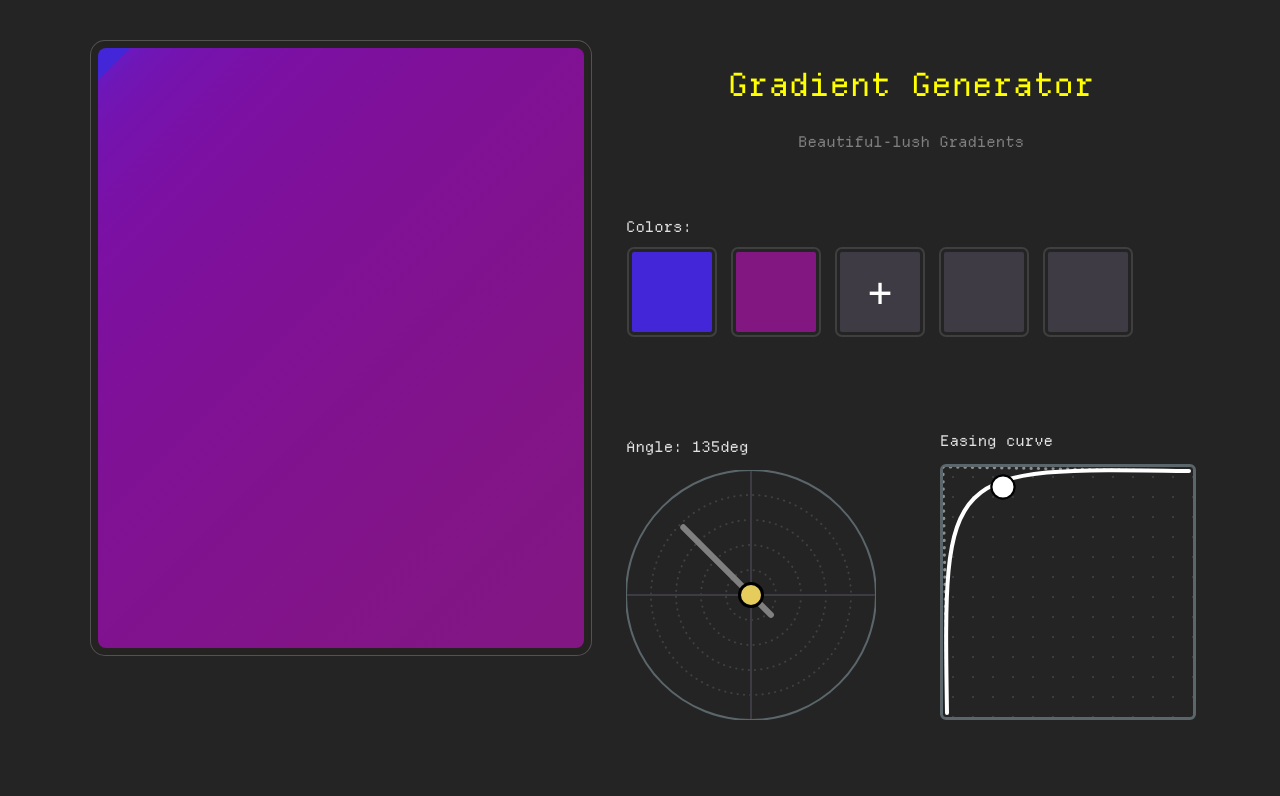
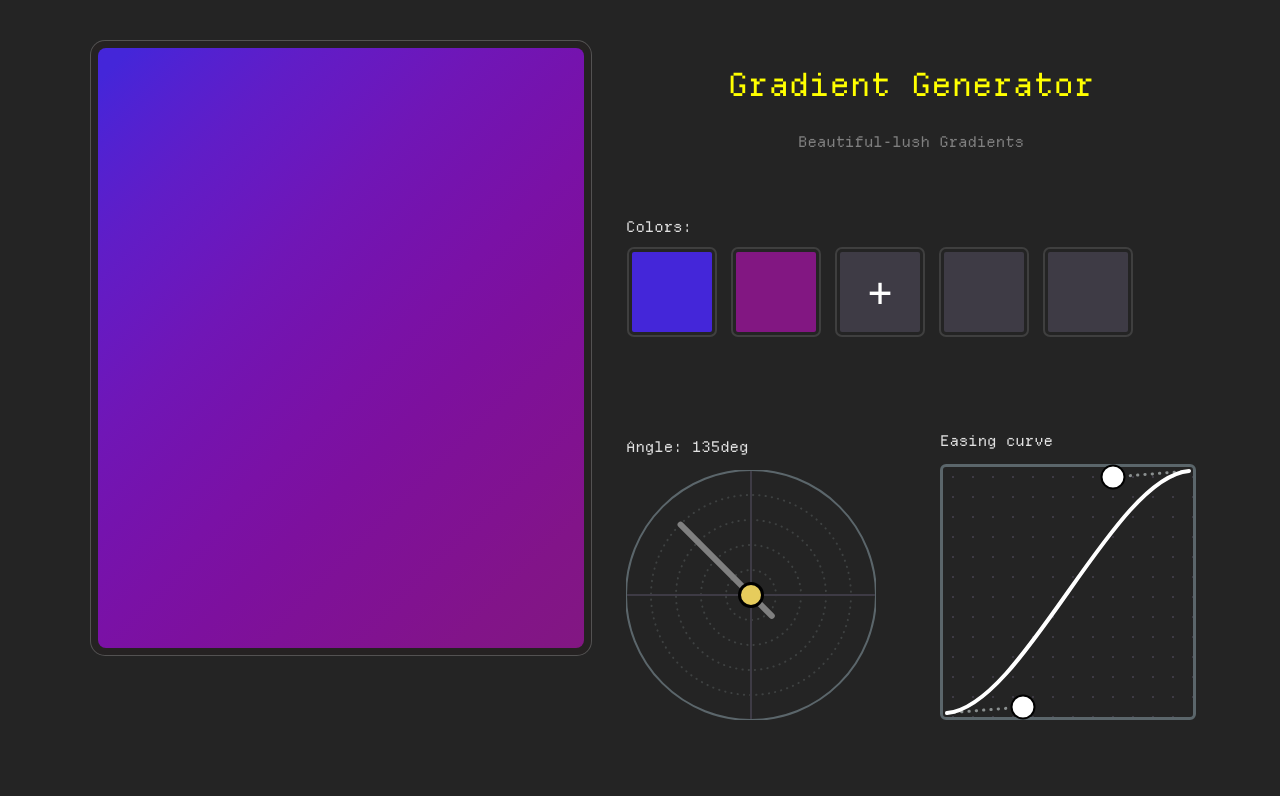
Before and after one commit to veer260/gradient-generator, a React (Vite) app: page / in a window 1280 px wide. Shown: the top 796 px of the page. Built offline with nearby package versions, Linux system fonts and the light colour scheme.

Commit message:
curve knob initial placement bug fixed

```diff
--- a/src/State/State.js
+++ b/src/State/State.js
@@ -37,12 +37,12 @@ const State = {
         y: BOXSIZE+8
     },
     {
-        x: 0,
-        y: 0
+        x: 80,
+        y: BOXSIZE-10
     },
     {
-        x: 0,
-        y: 0
+        x: BOXSIZE-80,
+        y: 10
     },
     {
         x: BOXSIZE-8,
--- a/src/components/AngleKnob/AngleKnob.module.css
+++ b/src/components/AngleKnob/AngleKnob.module.css
@@ -5,7 +5,6 @@
 
 .svgWrapper {
     width: fit-content;
-    /* border: 2px solid deeppink; */
 }
 
 .svgWrapper svg {
@@ -26,7 +25,7 @@
 }
 
 .hand {
-    width: 130px;
+    width: 135px;
     height: 6px;
     background-color: gray;
     border-radius: 12px;
@@ -35,7 +34,6 @@
     top: 50%;
     transform: translate(-24%, -50%);
     pointer-events: none;
-
 }
 
 .circle {
--- a/src/components/EasingCurve/EasingCurve.jsx
+++ b/src/components/EasingCurve/EasingCurve.jsx
@@ -32,13 +32,14 @@ function EasingCurve() {
             <div ref={wrapperRef} className={styles.curveWrapper}>
                 <svg height={BOXSIZE} width={BOXSIZE} >
 
-                    <path d={`M ${controlB.x} ${controlB.y} L ${BOXSIZE-4} 4`} strokeLinecap='round' strokeDasharray="0.33,7" stroke='hsl(180deg 2% 55%)' strokeWidth={3}  ></path>
-                    <path d={`M ${controlA.x} ${controlA.y} L 4 ${BOXSIZE-4} `} strokeLinecap='round' strokeDasharray="0.33,7" stroke='hsl(180deg 2% 55%)' strokeWidth={3}  ></path>
-                     <path stroke-linecap="round" strokeWidth={4} fill='transparent' d={`M 4 ${BOXSIZE-4} C ${controlA.x} ${controlA.y} ${controlB.x} ${controlB.y} ${BOXSIZE-4} 4`} stroke="white" > </path>
+                    <path d={`M ${BOXSIZE-4} 4  L ${controlB.x} ${controlB.y}`} strokeLinecap='round' strokeDasharray="0.33,7" stroke='hsl(180deg 2% 55%)' strokeWidth={3}  ></path>
+                    <path d={`M 4 ${BOXSIZE-4}  L ${controlA.x} ${controlA.y} `} strokeLinecap='round' strokeDasharray="0.33,7" stroke='hsl(180deg 2% 55%)' strokeWidth={3}  ></path>
+                    <path stroke-linecap="round" strokeWidth={4} fill='transparent' d={`M 4 ${BOXSIZE-4} C ${controlA.x} ${controlA.y} ${controlB.x} ${controlB.y} ${BOXSIZE-4} 4`} stroke="white" > </path>
                 </svg>
 
                 <div className={styles.triggerContainer}>
                     <Knob
+                    controlPoints={controlA}
                     coordinates={coordinates}
                     toFollow={toFollowA}
                     setToFollow={setToFollowA}
@@ -46,6 +47,7 @@ function EasingCurve() {
                     setControl={setControlA}
                     />
                     <Knob
+                    controlPoints={controlB}
                     coordinates={coordinates}
                     toFollow={toFollowB}
                     setToFollow={setToFollowB}
--- a/src/components/Knob/Knob.jsx
+++ b/src/components/Knob/Knob.jsx
@@ -2,7 +2,7 @@ import React from 'react';
 import styles from './Knob.module.css';
 import { BOXSIZE } from '../../constants/Constants';
 
-function Knob({coordinates, toFollow, setToFollow, containerRef, setControl }) {
+function Knob({coordinates, toFollow, setToFollow, containerRef, setControl, controlPoints }) {
     const knobRef = React.useRef();
 
     React.useEffect(() => {
@@ -32,6 +32,7 @@ function Knob({coordinates, toFollow, setToFollow, containerRef, setControl }) {
     }, [toFollow, coordinates]);
     return (
         <button
+            style={{left: `${controlPoints.x}px`, top: `${controlPoints.y}px` }}
             ref={knobRef}
             className={styles.knob}
             onMouseDown={() => setToFollow(true)}
--- a/src/components/Knob/Knob.module.css
+++ b/src/components/Knob/Knob.module.css
@@ -6,7 +6,6 @@
     position: absolute;
     background-color: white;
     border: 2px solid;
-    top: 20px;
-    left: 60px;
+    cursor: pointer;
     transform: translate(-50%,-50%);
 }
```
Also changed, not shown: src/components/Sparkles/Sparkles.jsx (added, +12 -0 lines), src/components/Sparkles/Sparkles.module.css (added).
